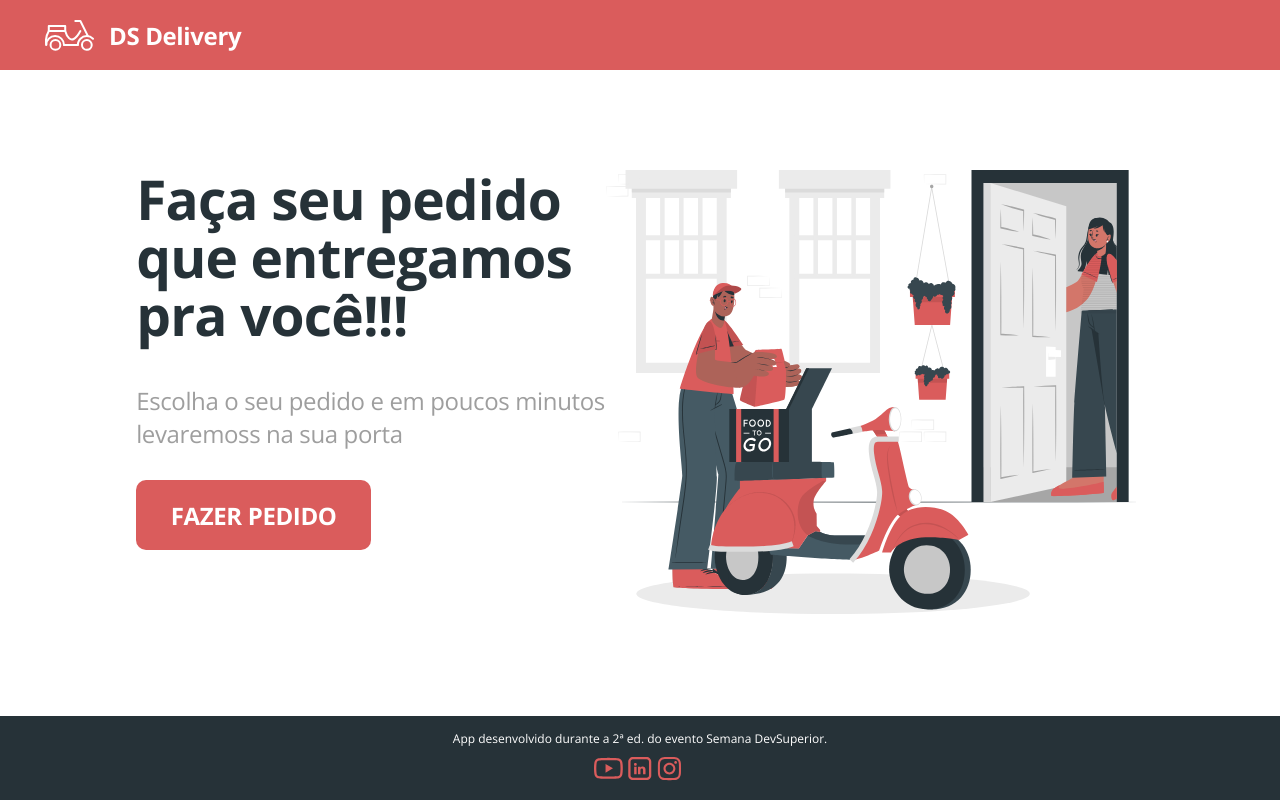
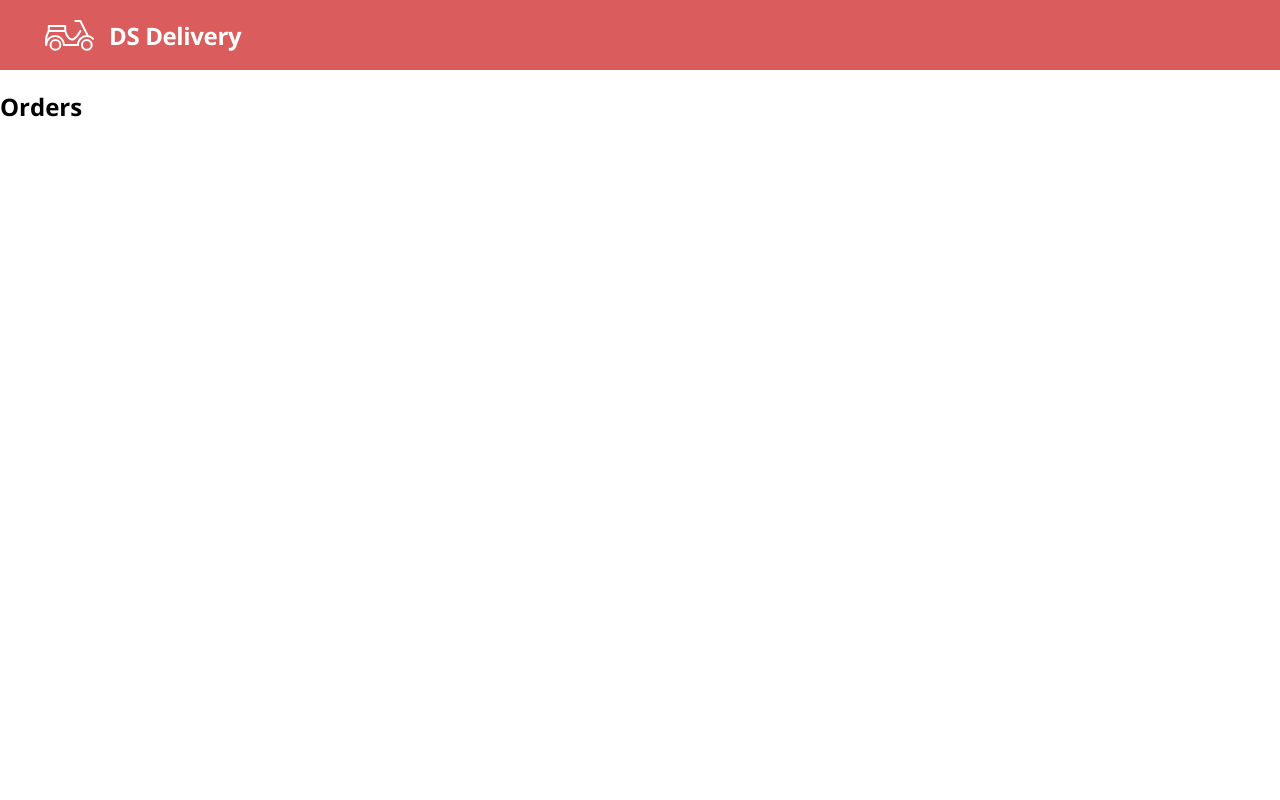
Before and after one commit to dowglasmaia/dsdeliver-sds2, a React (Create React App) app in the folder front-web/: page /orders in a window 1280 px wide. Built offline with nearby package versions, Linux system fonts and the light colour scheme.

Commit message:
Criando Rotas sem da refresh na pagina

```diff
--- a/front-web/package.json
+++ b/front-web/package.json
@@ -10,8 +10,10 @@
     "@types/node": "^12.19.12",
     "@types/react": "^16.14.2",
     "@types/react-dom": "^16.9.10",
+    "@types/react-router-dom": "^5.1.7",
     "react": "^17.0.1",
     "react-dom": "^17.0.1",
+    "react-router-dom": "^5.2.0",
     "react-scripts": "4.0.1",
     "typescript": "^4.1.3",
     "web-vitals": "^0.2.4"
--- a/front-web/src/App.tsx
+++ b/front-web/src/App.tsx
@@ -1,18 +1,14 @@
 import './App.css';
-
-import Home from './components/Home';
 import Navbar from './components/Navbar';
+import Routes from './Routes';
 
 
 
 function App() {
   return (
-    <>
 
-      <Navbar />
-      <Home />
+      <Routes />
 
-    </>
   );
 }
 
--- /dev/null
+++ b/front-web/src/Routes.tsx
@@ -0,0 +1,29 @@
+import React from "react";
+
+import { BrowserRouter as Router, Route, Switch } from "react-router-dom";
+import Home from "./components/Home";
+import Navbar from "./components/Navbar";
+import Order from "./components/Orders";
+
+function Routes() {
+  return (
+
+    <Router>
+
+      <Navbar />
+
+      <Switch>
+        <Route path="/" exact>
+          <Home /> {/*componente */}
+        </Route>
+
+        <Route path="/orders" exact component={ Order }/>
+
+
+      </Switch>
+    </Router>
+
+  );
+}
+
+export default Routes;
--- a/front-web/src/components/Home/index.tsx
+++ b/front-web/src/components/Home/index.tsx
@@ -2,6 +2,7 @@ import "./styles.css"
 import Footer from "../Footer";
 
 import { ReactComponent as MainImage } from './main.svg';
+import { Link } from "react-router-dom";
 
 function Home() {
     return (
@@ -20,9 +21,9 @@ function Home() {
                             levaremoss na sua porta
                          </h4>
 
-                        <a href="#" className="home-btn-order">
+                        <Link to="/orders" className="home-btn-order">
                             FAZER PEDIDO
-                        </a>
+                        </Link>
 
                     </div>
 
--- a/front-web/src/components/Navbar/index.tsx
+++ b/front-web/src/components/Navbar/index.tsx
@@ -1,13 +1,17 @@
 import "./styles.css"
 
 import { ReactComponent as Logo } from './logo.svg';
+import { Link } from "react-router-dom";
 
 function Navbar() {
     return (
         <nav className="main-navbar">
             <Logo />
-            <a href="home" className="logo-text">DS Delivery</a>
+
+            <Link to="/" className="logo-text">DS Delivery</Link>
+
         </nav>
+
     )
 
 }
--- /dev/null
+++ b/front-web/src/components/Orders/index.tsx
@@ -0,0 +1,16 @@
+import "./styles.css"
+
+//import { ReactComponent as MainImage } from './main.svg';
+
+function Order() {
+    return (
+        <>
+
+            <h2>Orders</h2>
+
+
+        </>
+    )
+
+}
+export default Order;
```
Also changed, not shown: front-web/src/components/Orders/styles.css (added), 2 other files (tests, documents, lock files or other folders).
